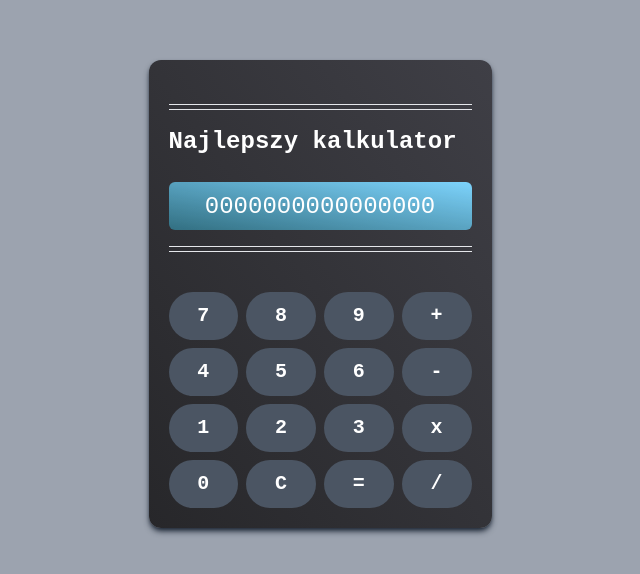
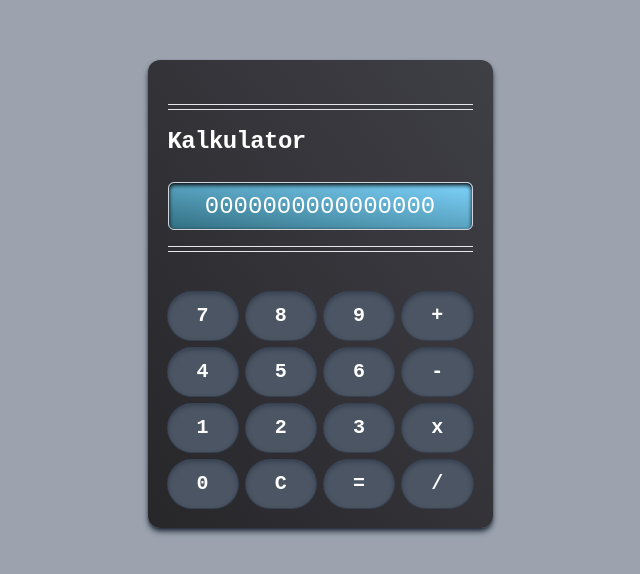
Before and after one commit to kacper-grudzinski/simpleCalculator, a website built with Parcel: page src/index.html in a window 1280 px wide. Shown: the part 106-680 px from the top of the page, without its empty margins (320-960 px from the left). Built offline with nearby package versions, Linux system fonts and the light colour scheme; a web font is replaced by a local one.

Commit message:
Add JavaScript

```diff
--- a/src/index.css
+++ b/src/index.css
@@ -1,3 +1,9 @@
 @tailwind base;
 @tailwind components;
 @tailwind utilities;
+
+@layer components {
+    .btn {
+        @apply bg-gray-600 rounded-full h-12 hover:bg-gray-700 duration-150 transition-colors ring-1 ring-gray-700 shadow-inner shadow-gray-700
+    }
+}
--- a/src/index.html
+++ b/src/index.html
@@ -24,12 +24,12 @@
           </div>
 
           <h1
-            class="text-2xl my-4 font-bold text-white duration-150 transition-colors mb-6"
+            class="text-2xl my-4 font-bold text-white duration-150 transition-colors mb-6 tracking-tight"
           >
-            Najlepszy kalkulator
+            Kalkulator
           </h1>
           <input
-            class="display--js bg-gradient-to-bl from-sky-300 to-cyan-700/60 h-12 mb-4 rounded-md text-center font-medium text-2xl placeholder:text-white"
+            class="bg-gradient-to-bl from-sky-300 to-cyan-700/60 h-12 mb-4 rounded-md text-center font-medium text-2xl text-white placeholder:text-white shadow-inner shadow-black border border-gray-300"
             type="text"
             placeholder="0000000000000000"
             disabled
@@ -42,88 +42,88 @@
         <section class="flex gap-2 flex-col">
           <div class="text-white text-xl font-bold grid grid-cols-4 gap-2">
             <input
-              class="button--js bg-gray-600 rounded-full h-12 hover:bg-gray-700 duration-150 transition-colors"
+              class="btn"
               type="button"
               value="7"
             />
             <input
-              class="button--js bg-gray-600 rounded-full h-12 hover:bg-gray-700 duration-150 transition-colors"
+              class="btn"
               type="button"
               value="8"
             />
             <input
-              class="button--js bg-gray-600 rounded-full h-12 hover:bg-gray-700 duration-150 transition-colors"
+              class="btn"
               type="button"
               value="9"
             />
             <input
-              class="button--js bg-gray-600 rounded-full h-12 hover:bg-gray-700 duration-150 transition-colors"
+              class="btn"
               type="button"
               value="+"
             />
           </div>
           <div class="text-white text-xl font-bold grid grid-cols-4 gap-2">
             <input
-              class="button--js bg-gray-600 rounded-full h-12 hover:bg-gray-700 duration-150 transition-colors"
+              class="btn"
               type="button"
               value="4"
             />
             <input
-              class="button--js bg-gray-600 rounded-full h-12 hover:bg-gray-700 duration-150 transition-colors"
+              class="btn"
               type="button"
               value="5"
             />
             <input
-              class="button--js bg-gray-600 rounded-full h-12 hover:bg-gray-700 duration-150 transition-colors"
+              class="btn"
               type="button"
               value="6"
             />
             <input
-              class="button--js bg-gray-600 rounded-full h-12 hover:bg-gray-700 duration-150 transition-colors"
+              class="btn"
               type="button"
               value="-"
             />
           </div>
           <div class="text-white text-xl font-bold grid grid-cols-4 gap-2">
             <input
-              class="button--js bg-gray-600 rounded-full h-12 hover:bg-gray-700 duration-150 transition-colors"
+              class="btn"
               type="button"
               value="1"
             />
             <input
-              class="button--js bg-gray-600 rounded-full h-12 hover:bg-gray-700 duration-150 transition-colors"
+              class="btn"
               type="button"
               value="2"
             />
             <input
-              class="button--js bg-gray-600 rounded-full h-12 hover:bg-gray-700 duration-150 transition-colors"
+              class="btn"
               type="button"
               value="3"
             />
             <input
-              class="button--js bg-gray-600 rounded-full h-12 hover:bg-gray-700 duration-150 transition-colors"
+              class="btn"
               type="button"
               value="x"
             />
           </div>
           <div class="text-white text-xl font-bold grid grid-cols-4 gap-2">
             <input
-              class="button--js bg-gray-600 rounded-full h-12 hover:bg-gray-700 duration-150 transition-colors"
+              class="btn"
               type="button"
               value="0"
             />
             <input
-              class="button--js bg-gray-600 rounded-full h-12 hover:bg-gray-700 duration-150 transition-colors"
+              class="btn"
               type="button"
               value="C"
             />
             <input
-              class="button--js bg-gray-600 rounded-full h-12 hover:bg-gray-700 duration-150 transition-colors"
+              class="btn"
               type="button"
               value="="
             />
             <input
-              class="button--js bg-gray-600 rounded-full h-12 hover:bg-gray-700 duration-150 transition-colors"
+              class="btn"
               type="button"
               value="/"
             />
--- a/src/main.js
+++ b/src/main.js
@@ -1,7 +1,7 @@
 const $display = document.querySelector('input[type="text"]');
-const buttons = document.querySelectorAll('input[type="button"]');
+const $buttons = document.querySelectorAll('input[type="button"]');
 
-$button.forEach(($button) => {
+$buttons.forEach(($button) => {
     $button.addEventListener('click', () => {
         const value = $button.value;
 
@@ -11,7 +11,7 @@ $button.forEach(($button) => {
         }
 
         if(value === '=') {
-            const express = $display.value.
+            const express = $display.value.replace(/x/g, '*');
             $display.value = eval(express);
             return
         }
```
